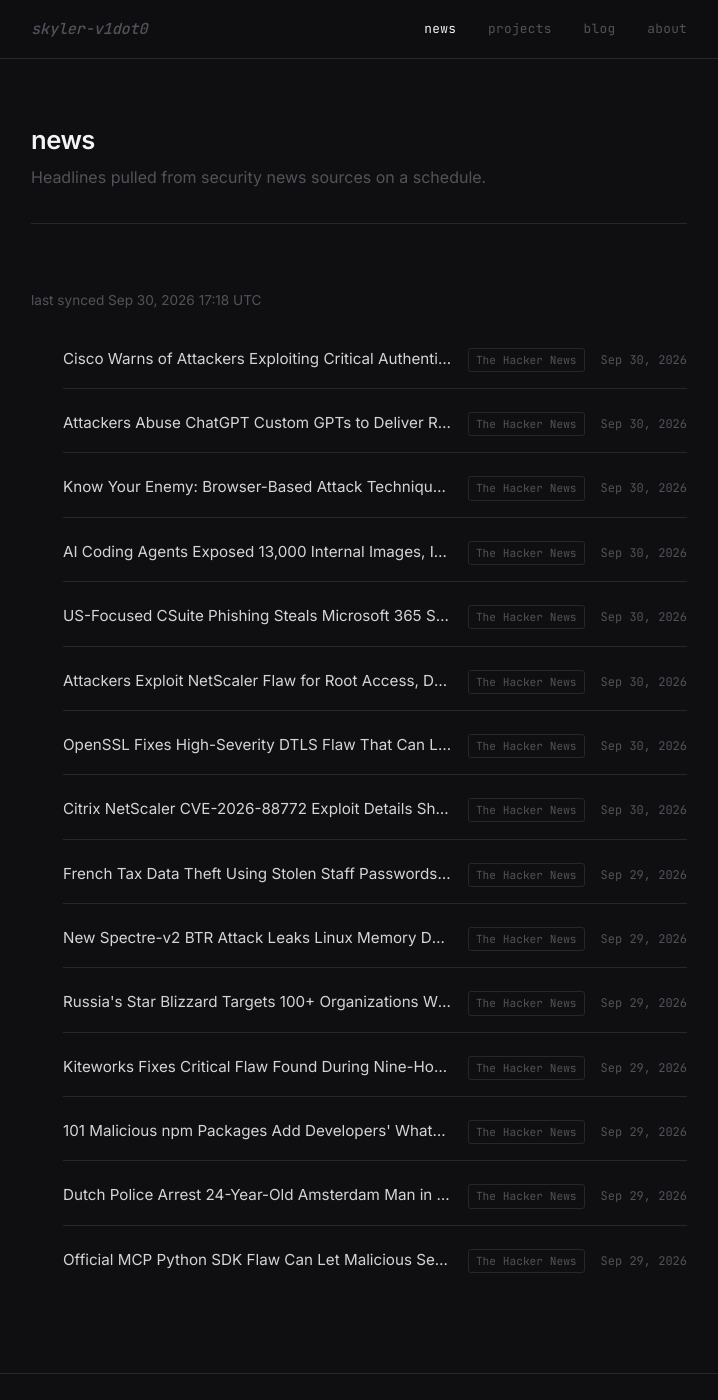
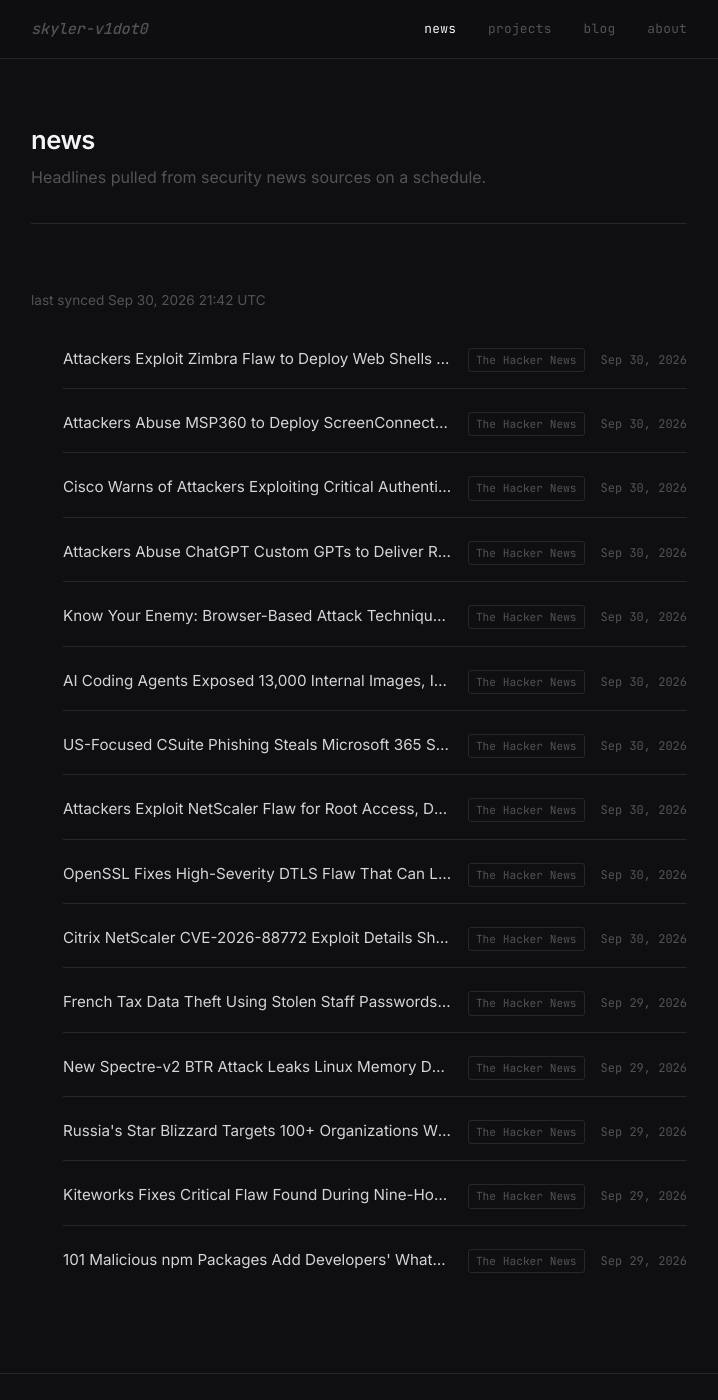
Before and after one commit to skyler-v1dot0/personal-site, a Jekyll site: the page built from news.html, in a window 1280 px wide and 1400 px high. Shown: the whole window, without its empty margins (281-999 px from the left). Built offline with Jekyll 4.4.1, drawn with Linux system fonts in a browser that asks for light colours.

Commit message:
chore: sync news feed [skip ci]

```diff
--- a/_data/news.yml
+++ b/_data/news.yml
@@ -1,6 +1,15 @@
 ---
-updated_at: '2026-09-30T17:18:39Z'
+updated_at: '2026-09-30T21:42:11Z'
 items:
+- title: Attackers Exploit Zimbra Flaw to Deploy Web Shells and Harvest Authentication
+    Secrets
+  url: https://thehackernews.com/2026/09/attackers-exploit-zimbra-flaw-to-deploy.html
+  source: The Hacker News
+  published: '2026-09-30T16:46:29Z'
+- title: Attackers Abuse MSP360 to Deploy ScreenConnect in Dual-RMM Phishing Attacks
+  url: https://thehackernews.com/2026/09/attackers-abuse-msp360-to-deploy.html
+  source: The Hacker News
+  published: '2026-09-30T16:32:59Z'
 - title: Cisco Warns of Attackers Exploiting Critical Authentication Bypass in SD-WAN
     Manager
   url: https://thehackernews.com/2026/09/cisco-warns-of-attackers-exploiting.html
@@ -60,11 +69,3 @@ items:
   url: https://thehackernews.com/2026/09/101-malicious-npm-packages-add.html
   source: The Hacker News
   published: '2026-09-29T13:45:10Z'
-- title: Dutch Police Arrest 24-Year-Old Amsterdam Man in ShinyHunters Investigation
-  url: https://thehackernews.com/2026/09/dutch-police-arrest-24-year-old.html
-  source: The Hacker News
-  published: '2026-09-29T08:35:10Z'
-- title: Official MCP Python SDK Flaw Can Let Malicious Servers Steal OAuth Credentials
-  url: https://thehackernews.com/2026/09/official-mcp-python-sdk-flaw-can-let.html
-  source: The Hacker News
-  published: '2026-09-29T06:08:25Z'
```
